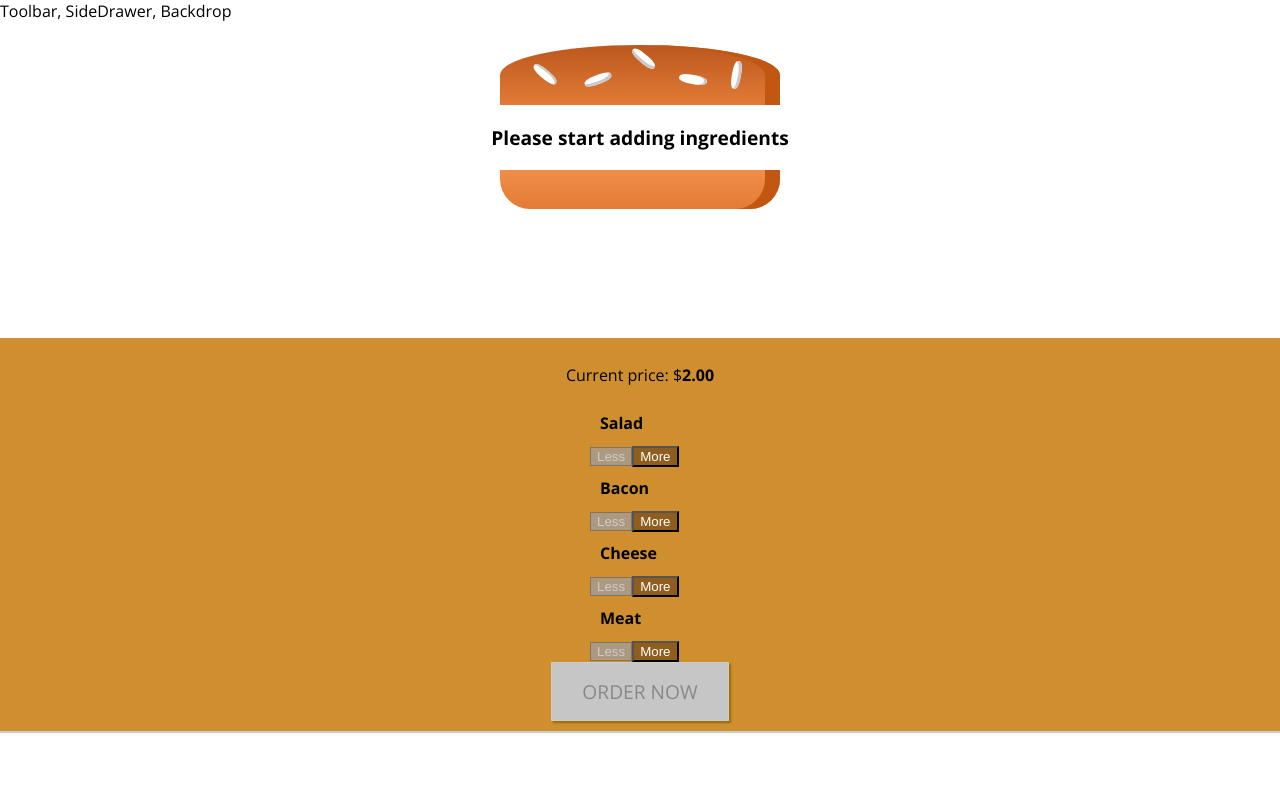
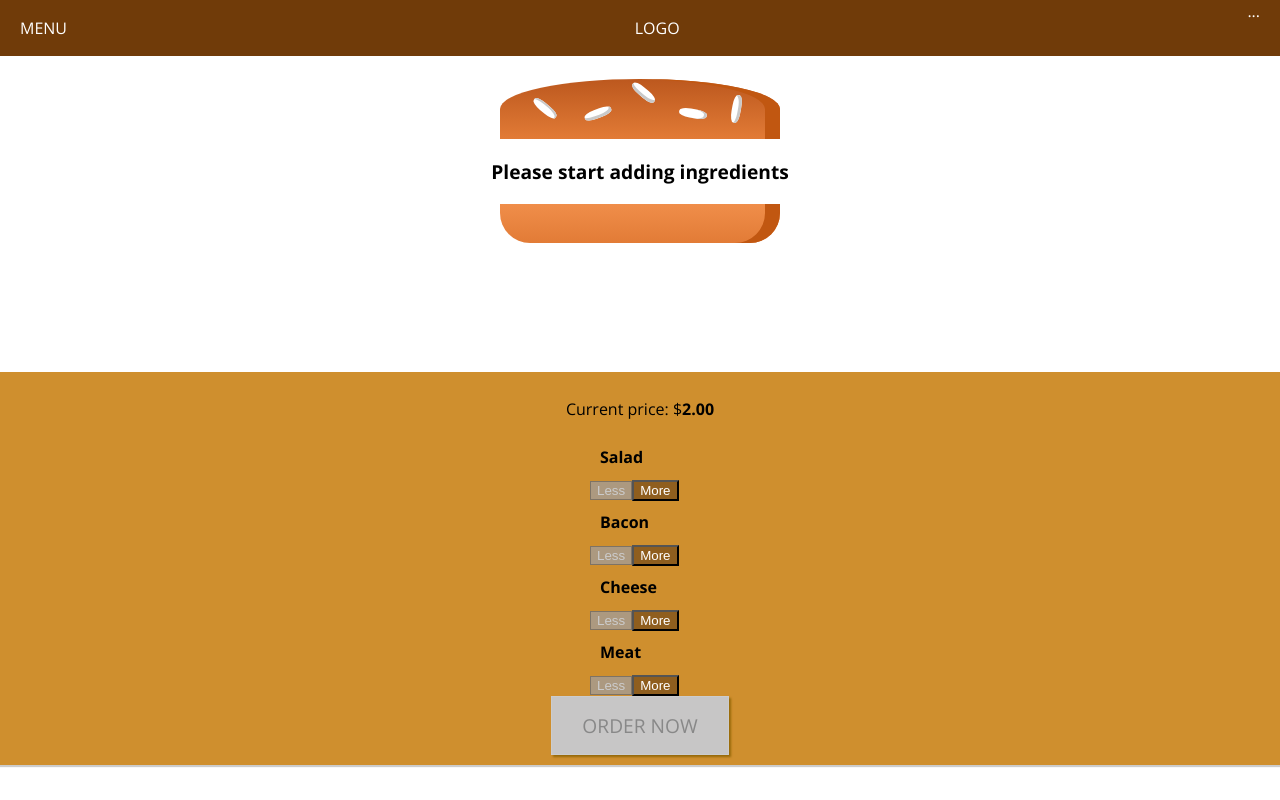
Before and after one commit to zdrale/Burger, a React app: page / in a window 1280 px wide. Built offline with nearby package versions, Linux system fonts and the light colour scheme.

Commit message:
Added toolbar and logo image

```diff
--- a/src/components/Burger/OrderSummary/OrderSummary.js
+++ b/src/components/Burger/OrderSummary/OrderSummary.js
@@ -17,6 +17,9 @@ const OrderSummary = (props) => {
       <p>A delicious burger with following ingredients</p>
       <ul>{ingredintSummary}</ul>
       <p>Continue to checkout?</p>
+      <p>
+        <strong>Total Price: ${props.price.toFixed(2)} </strong>
+      </p>
       <Button btnType="Danger" clicked={props.purchaseCanceled}>
         Cancel
       </Button>
--- a/src/components/Layout/Layout.css
+++ b/src/components/Layout/Layout.css
@@ -1,3 +1,3 @@
 .Content{
-    margin-top: 16px;
+    margin-top: 72px;
 }
--- a/src/components/Layout/Layout.js
+++ b/src/components/Layout/Layout.js
@@ -1,10 +1,11 @@
 import Auxilery from "../../hoc/Auxilery";
 import React from "react";
 import classes from "./Layout.css";
+import Toolbar from "../Navigation/Toolbar/Toolbar";
 
 const Layout = (props) => (
   <Auxilery>
-    <div>Toolbar, SideDrawer, Backdrop</div>
+    <Toolbar />
     <main className={classes.Content}>{props.children}</main>
   </Auxilery>
 );
--- /dev/null
+++ b/src/components/Logo/Logo.js
@@ -0,0 +1,5 @@
+import React from "react";
+
+const Logo = () => <div>Logo</div>;
+
+export default Logo;
--- /dev/null
+++ b/src/components/Navigation/Toolbar/Toolbar.css
@@ -0,0 +1,20 @@
+.Toolbar{
+    height: 56px;
+    width: 100%;
+    position: fixed;
+    top:0;
+    left: 0;
+    background-color: #703B09;
+    display: flex;
+    justify-content: space-between;
+    align-items: center;
+    padding: 0 20px;
+    box-sizing: border-box;
+    z-index: 90;
+    color: white;
+}
+
+.Toolbar nav {
+    height: 100%;
+
+}
--- /dev/null
+++ b/src/components/Navigation/Toolbar/Toolbar.js
@@ -0,0 +1,12 @@
+import classes from "./Toolbar.css";
+import React from "react";
+
+const toolbar = (props) => (
+  <header className={classes.Toolbar}>
+    <div>MENU</div>
+    <div>LOGO</div>
+    <nav>...</nav>
+  </header>
+);
+
+export default toolbar;
--- a/src/containers/BurgerBuilder.js
+++ b/src/containers/BurgerBuilder.js
@@ -99,6 +99,7 @@ class BurgerBuilder extends Component {
             ingredients={this.state.ingredients}
             purchaseCanceled={this.purchaseCancelHandler}
             purchaseContinue={this.purchaseContinueHandler}
+            price={this.state.totalPrice}
           />
         </Modal>
         <Burger ingredients={this.state.ingredients} />
```
Also changed, not shown: src/assets/burger.png (added).
